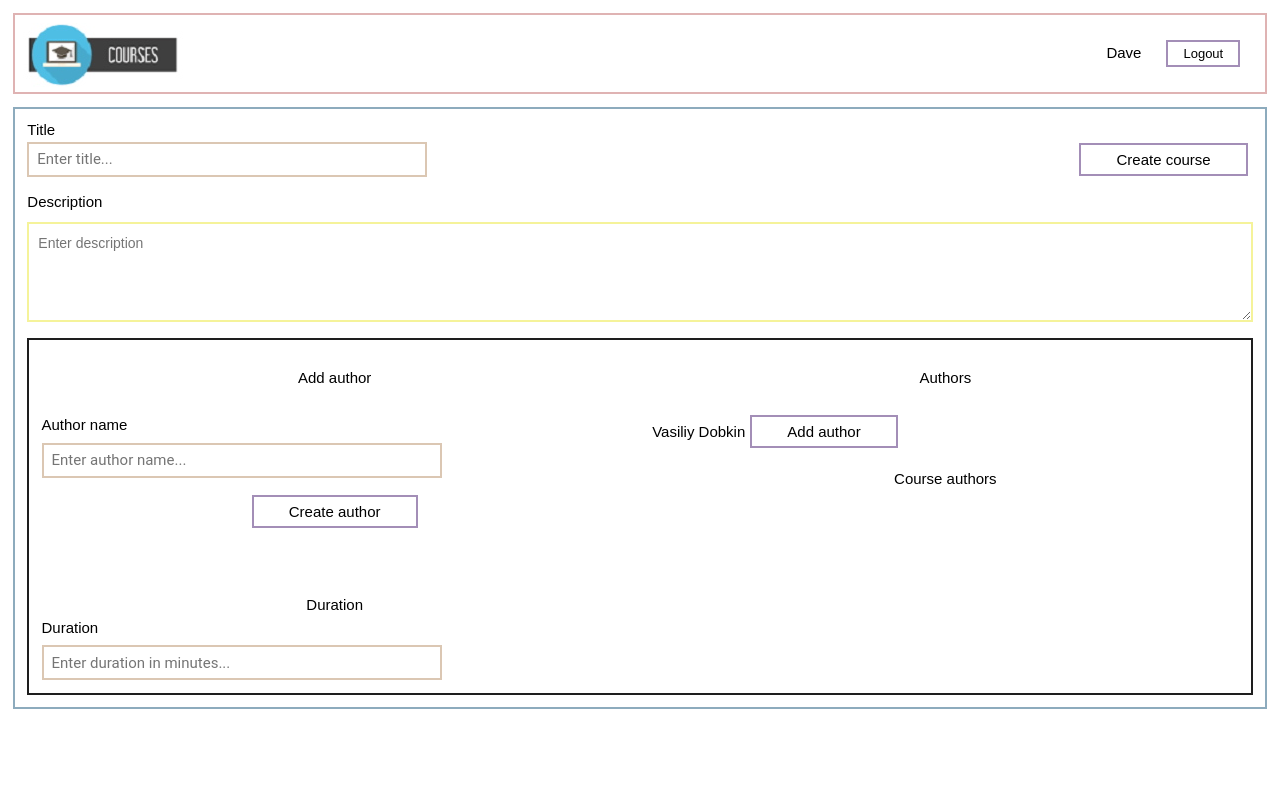
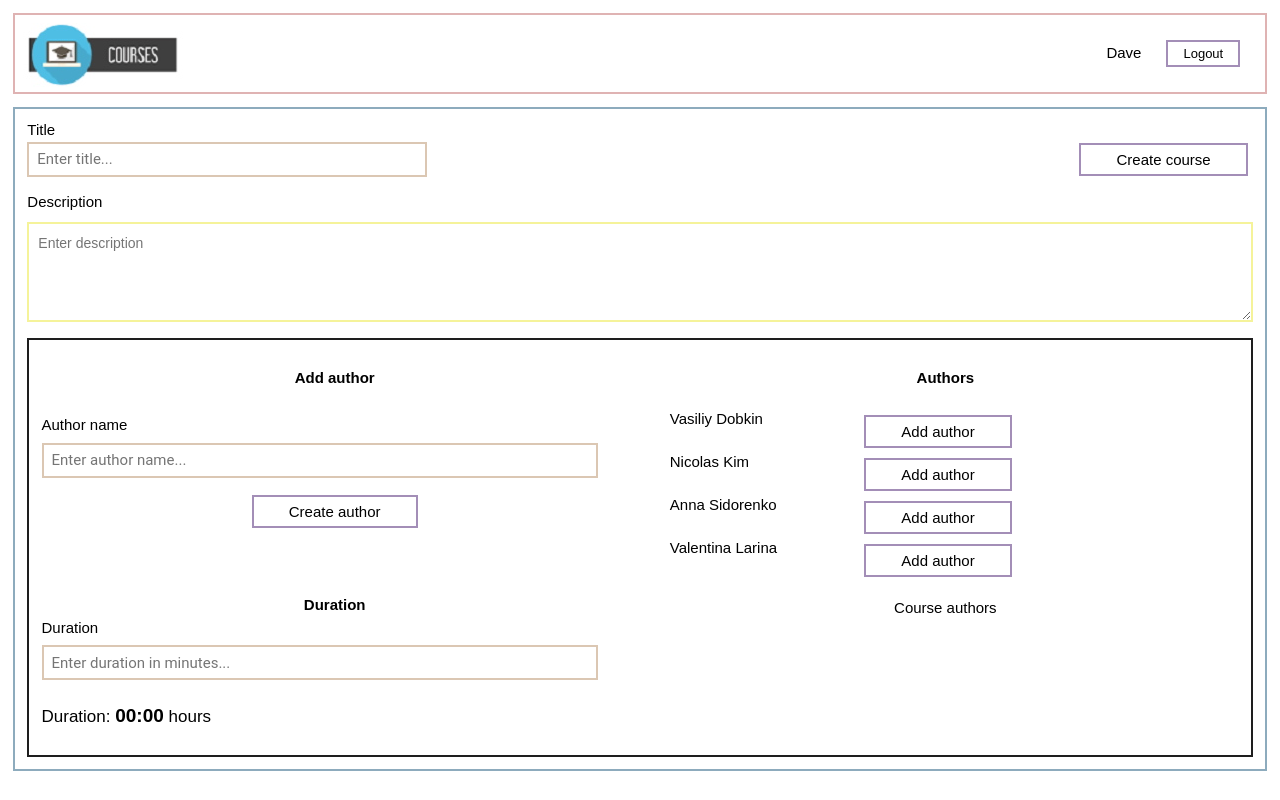
Before and after one commit to Vitaliy-Mazurenko/courses-app, a React (Create React App) app: page / in a window 1280 px wide. Both pictures are taken after typing "Sample" into the empty fields and a click on the button "Add new course". Built offline with nearby package versions, Linux system fonts and the light colour scheme.

Commit message:
feat: add authors

```diff
--- a/src/App.css
+++ b/src/App.css
@@ -27,7 +27,6 @@ html, body,
 div, span,
 h1, h2, h3, h4, h5, h6,
 p,
-button,
 form, label,
 footer,
 header,
--- a/src/App.jsx
+++ b/src/App.jsx
@@ -1,23 +1,34 @@
 import React, { useState } from 'react';
-import './App.css';
+import { mockedCoursesList, mockedAuthorsList } from './constants';
 import Header from './components/Header/Header.jsx';
 import Courses from './components/Courses/Courses.jsx';
 import CreateCourse from './components/CreateCourse/CreateCourse.jsx';
+import './App.css';
 
 function App() {
+	const [coursesList, setCourse] = useState([...mockedCoursesList]);
+	const [authorsList, setAuthorsList] = useState([...mockedAuthorsList]);
 	const [show, setShowCreate] = useState(false);
 
 	const showCreate = (hide) => {
 		setShowCreate(hide);
 	};
 
+	const addAuthor = (newAuthor) => {
+		setAuthorsList([...authorsList, newAuthor]);
+	};
+
 	return (
 		<div className='App'>
 			<Header />
 			{show ? (
-				<CreateCourse showCreate={showCreate} />
+				<CreateCourse
+					showCreate={showCreate}
+					authorsList={authorsList}
+					addAuthor={addAuthor}
+				/>
 			) : (
-				<Courses showCreate={showCreate} />
+				<Courses showCreate={showCreate} coursesList={coursesList} />
 			)}
 		</div>
 	);
--- a/src/common/Button/Button.jsx
+++ b/src/common/Button/Button.jsx
@@ -1,6 +1,10 @@
 import React from 'react';
 import './button.css';
 
-export default function Button({ text, onClick }) {
-	return <button onClick={onClick}>{text}</button>;
+export default function Button({ text, onClick, id }) {
+	return (
+		<button id={id} onClick={onClick}>
+			{text}
+		</button>
+	);
 }
--- a/src/common/Button/button.css
+++ b/src/common/Button/button.css
@@ -6,3 +6,8 @@ button{
   cursor: pointer;
   font-size: 15px;
 }
+
+button:focus{
+box-shadow: 0 0 0 2px rgb(13 110 253 / 50%);
+border-radius: 2px;
+}
--- a/src/components/Courses/Courses.jsx
+++ b/src/components/Courses/Courses.jsx
@@ -1,20 +1,26 @@
 import React, { useState } from 'react';
-import { mockedCoursesList } from '../../constants';
 import CourseCard from './components/CourseCard/CourseCard.jsx';
 import SearchBar from './components/SearchBar/SearchBar.jsx';
 import './courses.css';
 
-export default function Courses({ showCreate }) {
-	const [courses, setCourse] = useState([...mockedCoursesList]);
+export default function Courses({ showCreate, coursesList }) {
+	const [courses, setCourse] = useState(coursesList);
 	const valChange = (val) => {
-		if (val) {
+		let idx = [];
+		for (let i of coursesList) {
+			console.log(i.id);
+			idx.push(i.id);
+		}
+		if (idx.includes(val)) {
+			setCourse(coursesList.filter((course) => course.id.includes(val)));
+		} else if (val) {
 			setCourse(
-				[...mockedCoursesList].filter((course) =>
+				coursesList.filter((course) =>
 					course.title.toLowerCase().includes(val.toLowerCase())
 				)
 			);
 		} else {
-			setCourse([...mockedCoursesList]);
+			setCourse(coursesList);
 		}
 	};
 
--- a/src/components/Courses/components/SearchBar/SearchBar.jsx
+++ b/src/components/Courses/components/SearchBar/SearchBar.jsx
@@ -18,7 +18,7 @@ export default function SearchBar({ valChange, showCreate }) {
 			<form onSubmit={handleSubmit} className='form-inline'>
 				<Input
 					type='text'
-					placeholder='Enter course name...'
+					placeholder='Enter course name or id...'
 					value={value}
 					onChange={(e) => setValue(e.target.value)}
 				/>
--- a/src/components/CreateCourse/CreateCourse.jsx
+++ b/src/components/CreateCourse/CreateCourse.jsx
@@ -1,4 +1,4 @@
-import React, { useState } from 'react';
+import React, { useState, useEffect } from 'react';
 import {
 	BTN_CREATE_COURSE,
 	BTN_CREATE_AUTHOR,
@@ -8,62 +8,128 @@ import Button from '../../common/Button/Button.jsx';
 import Input from '../../common/Input/Input.jsx';
 import './createCourse.css';
 
-function CreateCourse({ showCreate }) {
-	const [value, setValue] = useState('');
+function CreateCourse({ showCreate, authorsList, addAuthor }) {
+	const [valueTitle, setTitle] = useState('');
+	const [authors, setAuthors] = useState(authorsList);
+	const [valueAuthor, setAuthor] = useState('');
+	const [textArea, setTextArea] = useState('');
 	const [duration, setDuration] = useState('');
+	const [checkTextArea, setCheckTextArea] = useState('');
+	const [checkAuthor, setCheckAuthor] = useState('');
+
+	useEffect(() => {
+		setAuthors(authorsList);
+		console.log(authorsList);
+	}, [authorsList]);
 
 	const handleCreate = (e) => {
 		e.preventDefault();
-		showCreate(false);
-		console.log(duration);
+		if (!textArea || !valueTitle || !duration) {
+			alert('Please, fill in all fields');
+		} else if (textArea.length < 2) {
+			setCheckTextArea('text length should be at least 2 characters');
+		} else {
+			setCheckTextArea('');
+			showCreate(false);
+		}
 	};
+
+	function authorNameAdd(e) {
+		e.preventDefault();
+		if (valueAuthor.length < 2) {
+			setCheckAuthor('author name length should be at least 2 characters');
+		} else {
+			const newAuthor = { id: Date.now(), name: valueAuthor };
+			addAuthor(newAuthor);
+			setCheckAuthor('');
+			setAuthor('');
+		}
+	}
+
+	function addCourseAuthor(e) {
+		e.preventDefault();
+	}
+
 	return (
 		<div className='createCourse'>
-			<form onSubmit={handleCreate} className='form-create'>
+			<form className='form-create'>
 				<label>Title</label>
 				<div className='form-wrap'>
 					<Input
+						minLength='2'
 						type='text'
 						placeholder='Enter title...'
-						value={value}
-						onChange={(e) => setValue(e.target.value)}
+						value={valueTitle}
+						onChange={(e) => setTitle(e.target.value)}
 					/>
 					<Button
 						type='submit'
 						className='btn-create'
 						text={BTN_CREATE_COURSE}
+						onClick={handleCreate}
 					/>
 				</div>
 				<label>Description</label>
-				<textarea placeholder='Enter description' />
+				<textarea
+					type='text'
+					value={textArea}
+					placeholder='Enter description'
+					onChange={(e) => setTextArea(e.target.value)}
+				/>
+				<span className='validate'>{checkTextArea}</span>
 				<div className='authors-wrap'>
 					<div className='author-create'>
-						<div className='author-title'>Add author</div>
+						<h4 className='author-title'>Add author</h4>
 						<label>Author name</label>
 						<Input
 							type='text'
 							placeholder='Enter author name...'
-							value={value}
-							onChange={(e) => setValue(e.target.value)}
+							value={valueAuthor}
+							onChange={(e) => setAuthor(e.target.value)}
 						/>
+						<span className='validate'>{checkAuthor}</span>
 						<Button
-							type='submit'
 							className='btn-create'
 							text={BTN_CREATE_AUTHOR}
+							onClick={(e) => authorNameAdd(e)}
 						/>
-						<div className='duration-title'>Duration</div>
+						<h4 className='duration-title'>Duration</h4>
 						<label>Duration</label>
 						<Input
 							type='number'
+							min='1'
 							placeholder='Enter duration in minutes...'
 							value={duration}
 							onChange={(e) => setDuration(e.target.value)}
 						/>
+						<span className='info-duration'>
+							Duration:{' '}
+							<b>
+								{(duration < 600 ? '0' : '') +
+									Math.trunc(duration / 60) +
+									':' +
+									(duration % 60 < 10 ? '0' : '') +
+									(duration % 60)}
+							</b>{' '}
+							hours
+						</span>
 					</div>
 					<div className='authors'>
-						<div className='author-title'>Authors</div>
-					<span>Vasiliy Dobkin</span>
-						<Button className='btn-add' text={BTN_ADD_AUTHOR} />
+						<h4 className='author-title'>Authors</h4>
+						<p className='info'>
+							{[...authors].map((item) => (
+								<span key={item['id']} className='author-item'>
+									{' '}
+									{item['name']}
+									<Button
+										id={item['id']}
+										className='btn-add'
+										text={BTN_ADD_AUTHOR}
+										onClick={(e) => addCourseAuthor(e)}
+									/>
+								</span>
+							))}
+						</p>
 						<div className='author-title'>Course authors</div>
 					</div>
 				</div>
--- a/src/components/CreateCourse/createCourse.css
+++ b/src/components/CreateCourse/createCourse.css
@@ -51,7 +51,9 @@
   margin: 1%;
   width: 50%;
 }
-
+.author-create > .myInput{
+width: 95%;
+}
 .authors{
   margin: 1%;
   width: 50%;
@@ -65,7 +67,30 @@
   margin-bottom: 4%;
 }
 
-.duration-title {
+.duration-title{
   text-align: center;
   margin-top: 50px;
 }
+
+.validate{
+  color: #e11;
+}
+
+.info-duration{
+  margin: 25px 0 15px;
+  font-size: 17px;
+}
+
+.info-duration > b{
+  font-size: 19px;
+}
+
+.info{
+  margin-left: 3%;
+}
+
+.author-item{
+  display: flex;
+  justify-content: space-between;
+  width: 61%;
+}
```
